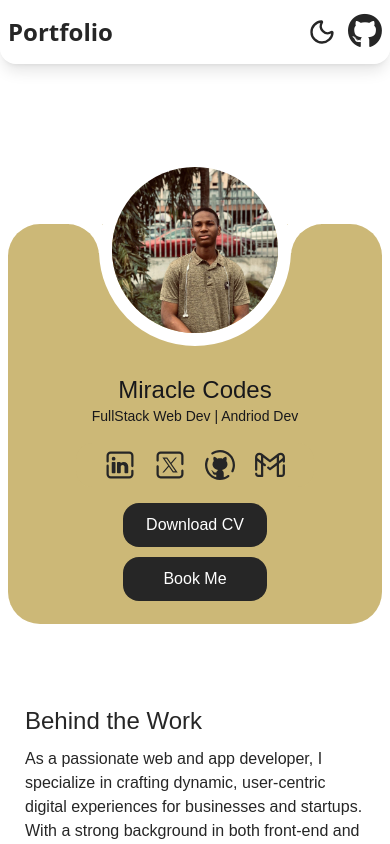
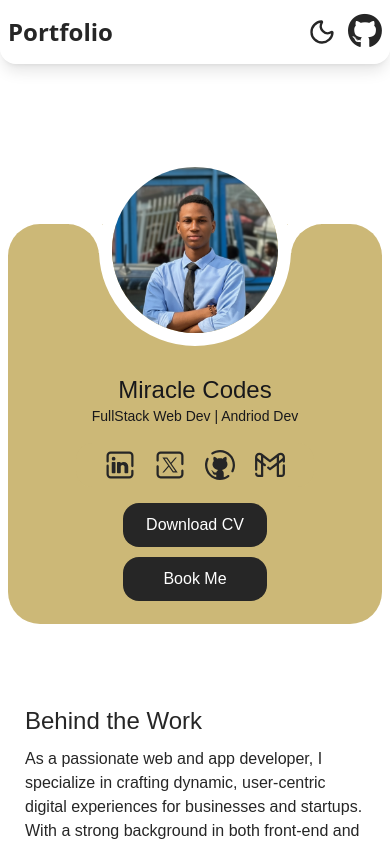
Before and after one commit to miracleszn/my-portfolio, a React (Vite) app: page / in a window 390 px wide. Shown: the top 844 px of the page. Built offline with nearby package versions, Linux system fonts and the light colour scheme; a web font is replaced by a local one.

Commit message:
I replaced the main profile picture for mobile and desktop

```diff
--- a/src/components/Hero.jsx
+++ b/src/components/Hero.jsx
@@ -26,7 +26,7 @@ const Hero = () => {
                         <img className='h-full w-full object-cover' src="/left-p.jpg" alt="" />
                     </div>
                     <div className='w-full h-full rounded-full overflow-hidden ring-4 ring-white dark:ring-[#1A1A18]'>
-                        <img className='w-full h-full object-cover' src="/middle-p.jpg" alt="" />
+                        <img className='w-full h-full object-cover' src="/replaced-profile.jpg" alt="" />
                     </div>
                     <div className='absolute overflow-hidden bg-[#ccb877] md:w-38 md:h-38 lg:w-48 lg:h-48 rounded-full border-4 border-white dark:border-[#1A1A18] -right-22 -top-11 transition-transform duration-1100 group-hover:translate-y-70'>
                         <img className='h-full w-full object-cover' src="/right-p.jpg" alt="" />
@@ -45,7 +45,7 @@ const Hero = () => {
               after:absolute after:content-[" "] after:w-8 after:h-8 after:top-[57px] after:bg-[#ccb877] after:rounded-tl-4xl
               after:-right-[45px] after:shadow-[-7px_-8px_0px_5px_#ffffff] dark:after:shadow-[#1A1A18]'>
                 <div className='h-full w-full rounded-full overflow-hidden'>
-                    <img className='w-full h-full object-cover' src="/middle-p.jpg" alt="" />
+                    <img className='w-full h-full object-cover' src="/replaced-profile.jpg" alt="" />
                 </div>
             </div>
             <h4 className='font-lufga font-medium text-center text-2xl'>Miracle Codes</h4>
```
Also changed, not shown: public/replaced-profile.jpg (added).
